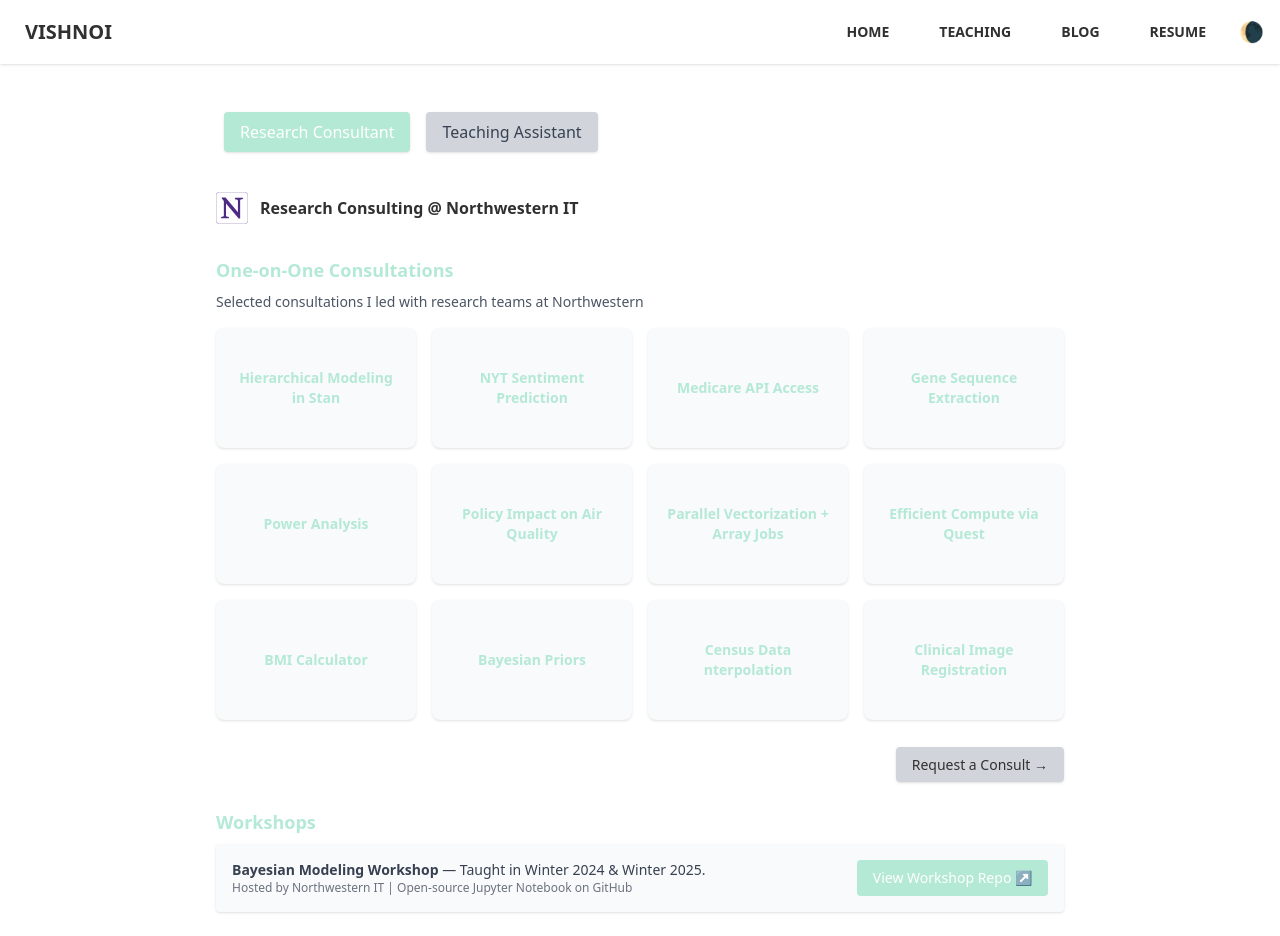
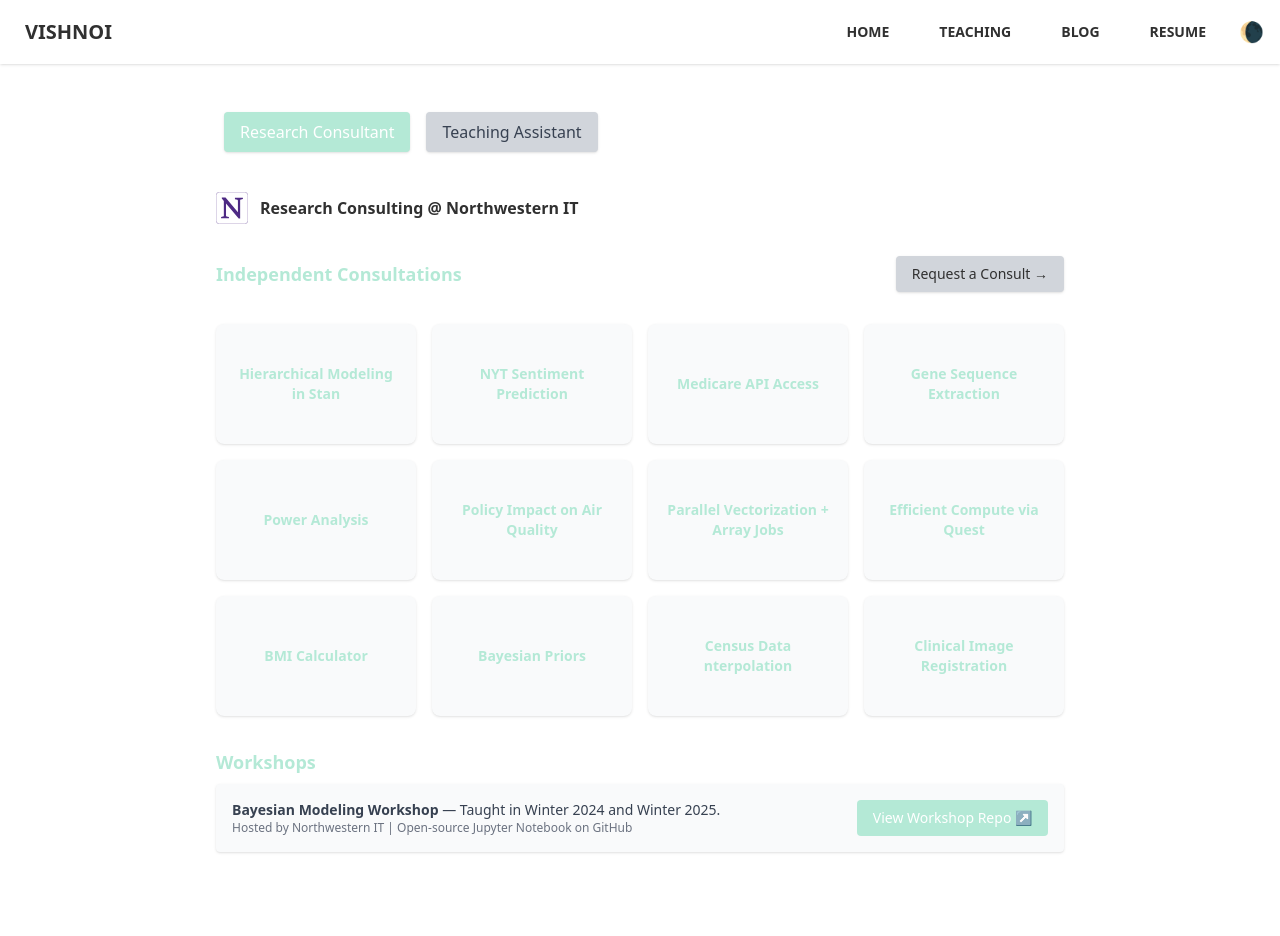
Before and after one commit to s-vishnoi/portfolio, a Vue app: page /teaching in a window 1280 px wide. After the commit the page ends 876 px from the top, so only its background shows below. Built offline with nearby package versions, Linux system fonts and the light colour scheme.

Commit message:
alignment

```diff
--- a/src/pages/Teaching.vue
+++ b/src/pages/Teaching.vue
@@ -29,12 +29,19 @@
         Research Consulting @ Northwestern IT
       </h2>
 
-      <!-- One-on-One Consultations -->
-      <div>
-        <h3 class="text-lg font-bold text-accent mb-2">One-on-One Consultations</h3>
-        <p class="text-sm text-gray-600 mb-4">
-          Selected consultations I led with research teams at Northwestern
-        </p>
+      <!-- Independent Consultations Title + Button -->
+      <div class="flex items-center justify-between">
+        <h3 class="text-lg font-bold text-accent">Independent Consultations</h3>
+        <a
+          href="https://www.it.northwestern.edu/departments/it-services-support/teaching/learning.html"
+          target="_blank"
+          class="text-sm bg-base-300 hover:bg-base-200 px-4 py-2 rounded shadow transition whitespace-nowrap"
+        >
+          Request a Consult →
+        </a>
+      </div>
+
+      <!-- Flip Cards -->
       <div class="grid sm:grid-cols-2 md:grid-cols-3 lg:grid-cols-4 gap-4">
         <div
           v-for="(consult, index) in consults"
@@ -55,30 +62,19 @@
           </div>
         </div>
       </div>
-      </div>
-      <!-- Request Consult Button -->
-      <div class="mt-4 text-right">
-        <a
-          href="https://www.it.northwestern.edu/departments/it-services-support/teaching/learning.html"
-          target="_blank"
-          class="text-sm bg-base-300 hover:bg-base-200 px-4 py-2 rounded shadow transition"
-        >
-          Request a Consult →
-        </a>
-      </div>
 
-      <!-- Workshops -->
+      <!-- Workshops Section -->
       <div>
         <h3 class="text-lg font-bold text-accent mt-8 mb-2">Workshops</h3>
         <div class="bg-base-200 p-4 rounded shadow flex flex-col sm:flex-row items-start sm:items-center justify-between gap-4">
           <div>
             <p class="text-sm font-medium text-gray-700">
-              <span class="font-semibold">Bayesian Modeling Workshop</span> — Taught in Winter 2024 & Winter 2025.
+              <span class="font-semibold">Bayesian Modeling Workshop</span> — Taught in Winter 2024 and Winter 2025.
             </p>
             <p class="text-xs text-gray-500">Hosted by Northwestern IT | Open-source Jupyter Notebook on GitHub</p>
           </div>
           <a
-            href="https://github.com/nuitrcs/bayesian_inference_stan/blob/main/stan_workshop.ipynb"
+            href="https://github.com/s-vishnoi/Bayesian_Regression/blob/main/stan_workshop.ipynb"
             target="_blank"
             class="text-sm bg-accent text-white px-4 py-2 rounded hover:bg-accent-focus transition"
           >
@@ -86,9 +82,9 @@
           </a>
         </div>
       </div>
+    </div>
 
 
-    </div>
 
 
     <!-- Teaching Assistant Section -->
```
Lines whose indentation alone changed are shown as unchanged.
